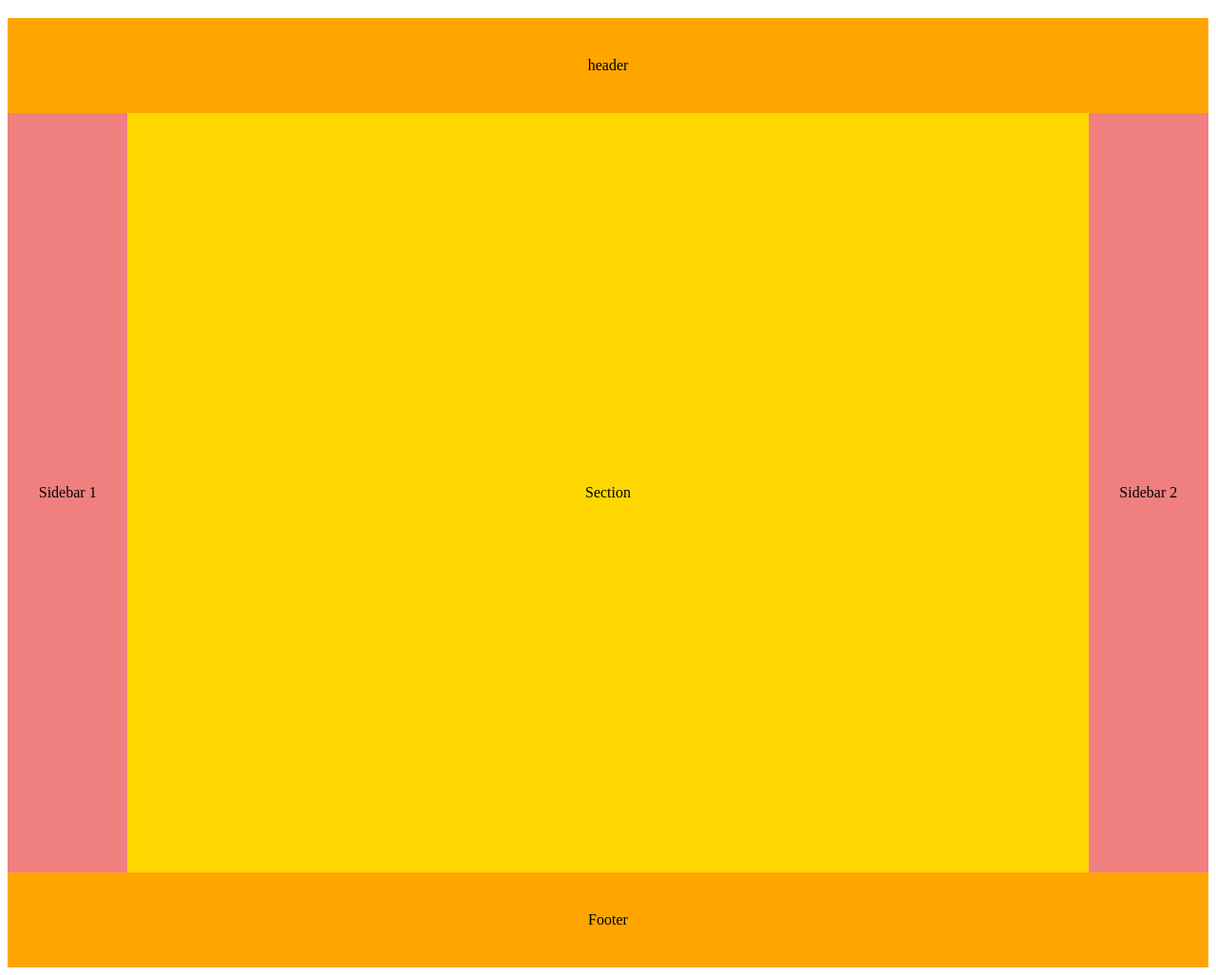
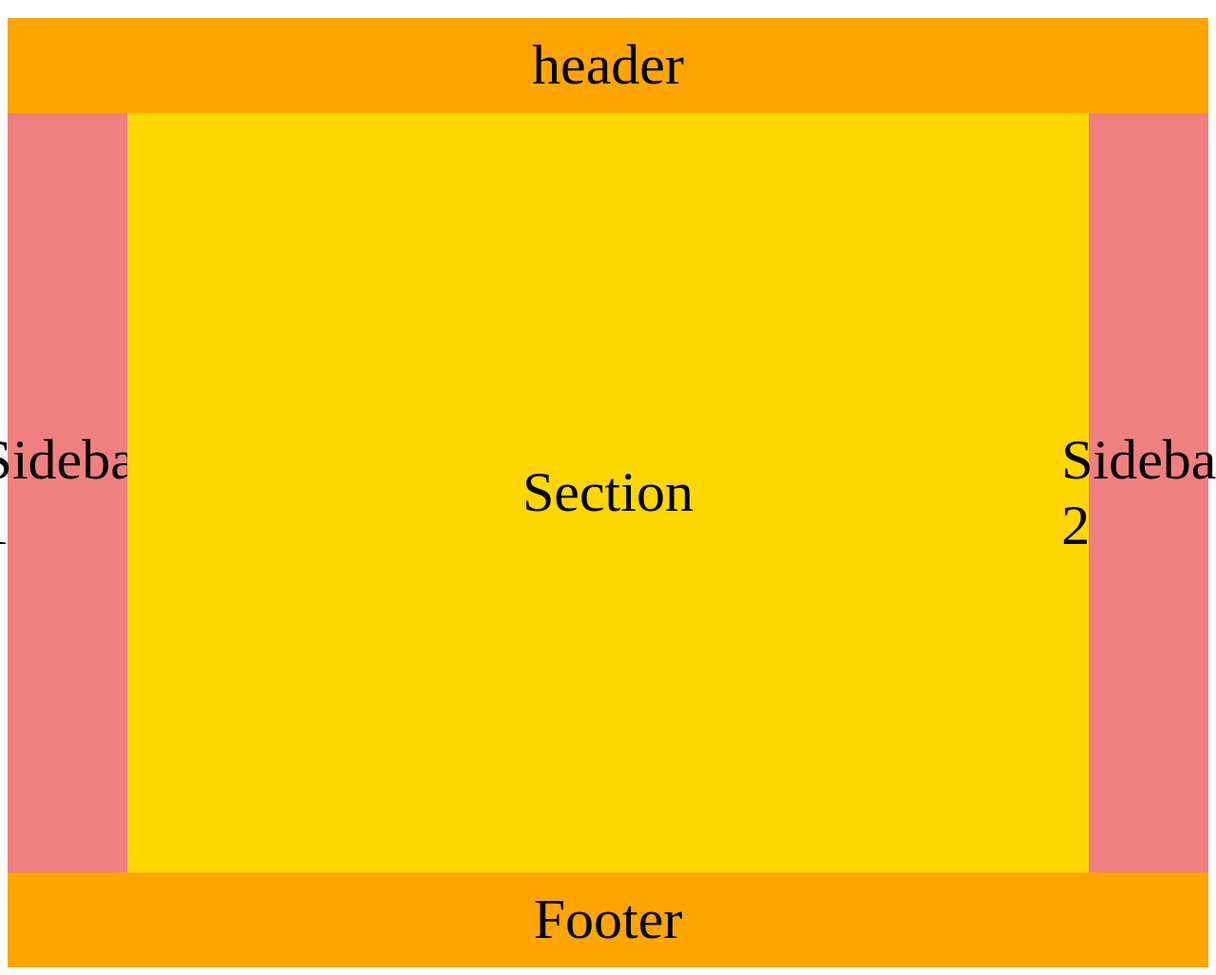
Before and after one commit to koushikmaya04/fullstack-node-journey, a plain HTML site: page week-02/task-01-layout-comparison/flexbox-layout/index.html in a window 1280 px wide. Shown: the part 61-1088 px from the top of the page at 95% size. Drawn offline with Linux system fonts and the light colour scheme.

Commit message:
Complete week-02 task 1

```diff
--- a/week-02/task-01-layout-comparison/flexbox-layout/styles.css
+++ b/week-02/task-01-layout-comparison/flexbox-layout/styles.css
@@ -4,15 +4,18 @@
     display:flex;
     justify-content:center;
     align-items:center;
+    font-size:60px;
 }
 .container {
     display: flex;
+    font-size:60px;
     height: 100vh;
 }
 .item {
     display:flex;
     justify-content:center;
     align-items:center;
+    font-size:60px;
 }
 .item1 {
     width:10%;
@@ -32,4 +35,5 @@
     display:flex;
     justify-content:center;
     align-items:center;
+    font-size:60px;
 }
--- a/week-02/task-01-layout-comparison/float-layout/styles.css
+++ b/week-02/task-01-layout-comparison/float-layout/styles.css
@@ -2,7 +2,8 @@ header {
     height: 80px;
     background-color: orange;
     text-align: center;
-     line-height: 40px
+     line-height: 40px;
+     font-size:40px;
 
 }
 
@@ -14,6 +15,7 @@ header {
       background-color: lightcoral;
       text-align: center;
       line-height: 200px;
+      font-size:40px;
 }
 section {
 
@@ -24,6 +26,7 @@ section {
     background-color: gold;
     text-align: center;
     line-height: 200px;
+    font-size:40px;
 }
 .right{
     float: left;
@@ -32,6 +35,7 @@ section {
       background-color: lightcoral;
       text-align: center;
       line-height: 200px;
+      font-size:40px;
 }
 footer {
 
@@ -40,5 +44,6 @@ footer {
        clear: both;
     background-color: orange;
     text-align: center;
-    line-height: 40px
+    line-height: 40px;
+    font-size:40px;
 }
--- a/week-02/task-01-layout-comparison/grid-layout/styles.css
+++ b/week-02/task-01-layout-comparison/grid-layout/styles.css
@@ -3,6 +3,7 @@
     display: grid;
     width:100%;
     height:100vh;
+    font-size:60px;
     grid-template-rows: 80px 1fr 80px;
 }
 #head{
```
Also changed, not shown: week-02/index.html (+14 -3 lines).
